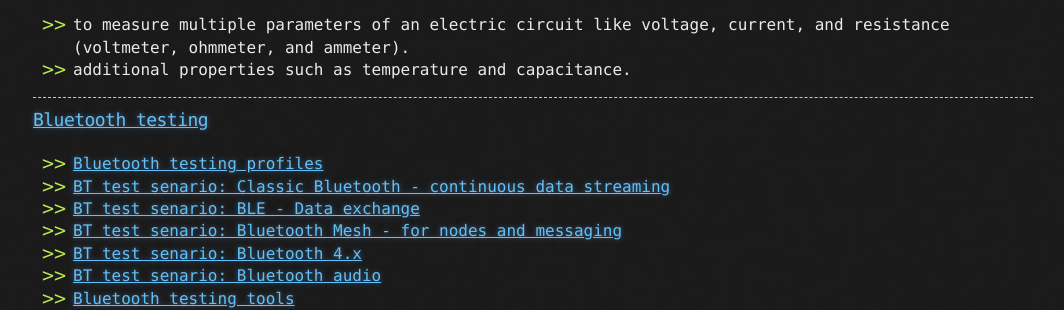
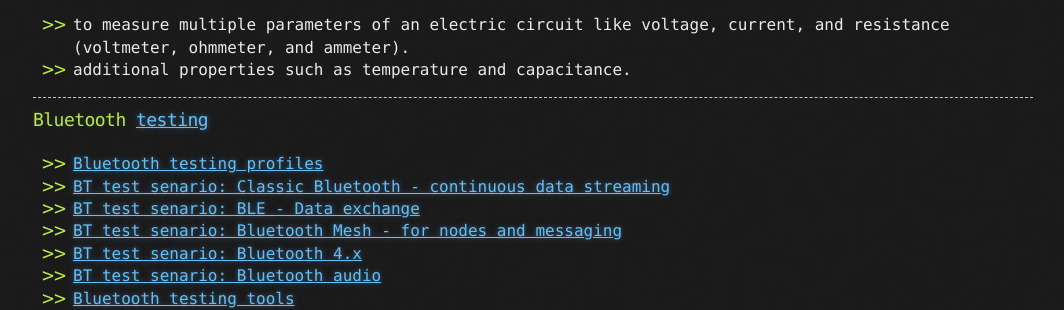
Before and after one commit to sciustechnologia/sciustechnologia.github.io, a Jekyll site: the page built from index.md, in a window 1280 px wide and 900 px high, scrolled down 2712 px. Shown: the part 151-461 px from the top of the window, without its empty margins (107-1171 px from the left). Built offline with Jekyll 4.4.1, drawn with Linux system fonts in a browser that asks for light colours.

```diff
--- a/index.md
+++ b/index.md
@@ -109,7 +109,7 @@ description: QA testing and technical writing
 
 ---
 
-### [Bluetooth testing](./testing/bt.html)
+### Bluetooth [testing](./testing/bt.html)
 - [Bluetooth testing profiles](./testing/bt_profiles.html)
 - [BT test senario: Classic Bluetooth - continuous data streaming](./testing/bt_scenario_ClassicBluetooth.html)
 - [BT test senario: BLE - Data exchange](./testing/bt_scenario_BLE.html)
```
